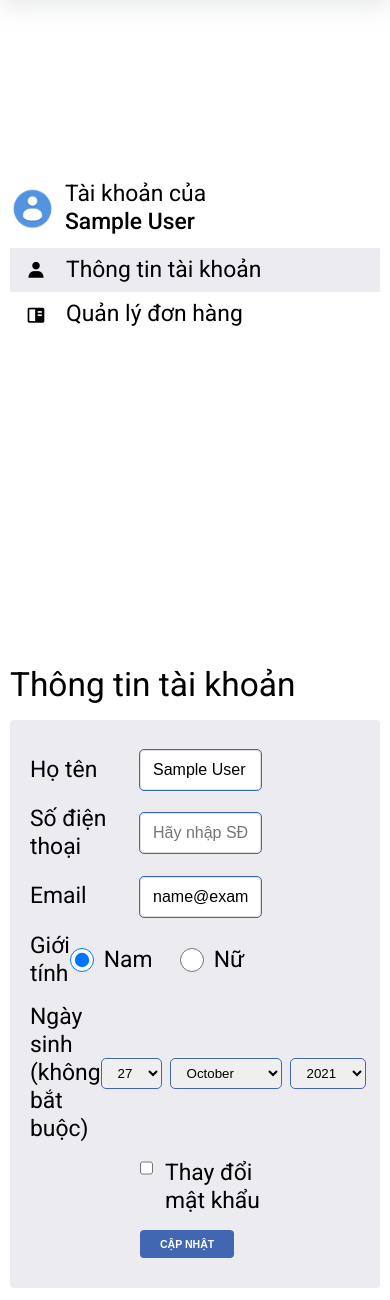
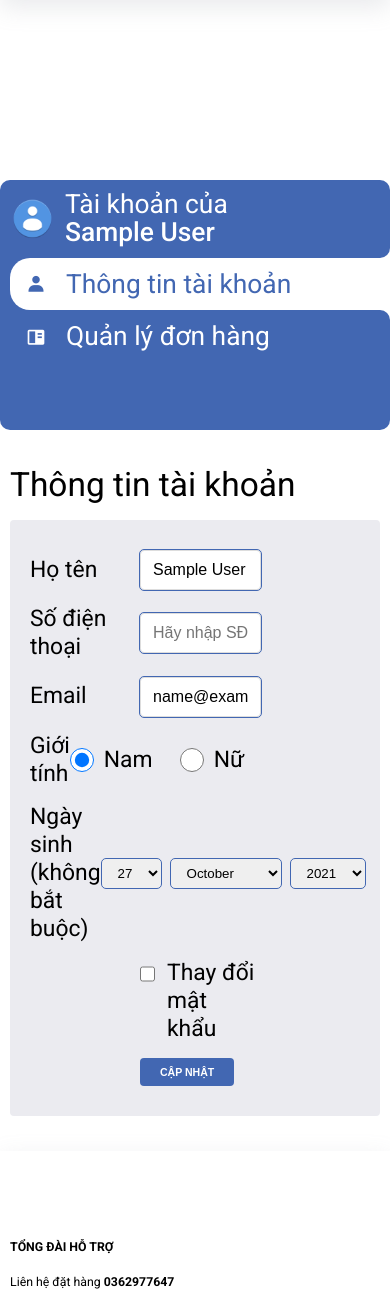
Before and after one commit to huyyenthanh1999/yoloshop, a Node server app: page /account/ in a window 390 px wide. Shown: the part 40-1340 px from the top of the page. Run offline with Node 20, Linux system fonts and the light colour scheme; the visitor is signed in with stand-in values (Sample User, id 1); data that the repository does not hold is empty; some libraries are stand-ins or nearby versions.

Commit message:
fix responsive

```diff
--- a/controllers/catalogsController.js
+++ b/controllers/catalogsController.js
@@ -291,7 +291,8 @@ module.exports.addToCart = async (req, res) => {
       res.status(200).json({
         message:'thêm vào giỏ hàng thành công',
         data: cart,
-        status: 'success'
+        status: 'success',
+        isNew: true
       })
     }
   } catch (error) {
--- a/public/css/account.css
+++ b/public/css/account.css
@@ -1,10 +1,15 @@
 .main {
-    height: auto;
+    min-height: max-content;
 }
+
 /* css for account menu */
 .account-menu {
     min-height: 450px;
-
+    background: #4267b2;
+    color: #fff;
+    padding: 10px 0 10px 10px;
+    font-size: 1.5rem;
+    border-radius: 10px;
 }
 /* end css for account menu */
 .account-avatar {
@@ -31,22 +36,49 @@
 }
 
 .account-action li {
-    padding: 8px 16px;
+    padding: 12px 16px;
     display: flex;
     align-items: center;
     cursor: pointer;
-}
-
-.account-action__item.active {
-    display: flex;
+    position: relative;
 }
 
 .account-action li.active,
 .account-action li:hover {
-    background-color: #ebebf0;
+    background-color: #fff;
+    color: #4267b2;
+    border-top-left-radius: 20px;
+    border-bottom-left-radius: 20px;
+}
+
+.account-action li.active::before,
+.account-action li:hover ::before {
+    content: "";
+    position: absolute;
+    top: -20px;
+    width: 20px;
+    height: 20px;
+    background-color: transparent;
+    right: 0;
+    border-radius: 50%;
+    box-shadow: 10px 10px 0 0 #fff;
+}
+
+.account-action li.active::after,
+.account-action li:hover ::after {
+    content: "";
+    position: absolute;
+    bottom: -20px;
+    width: 20px;
+    height: 20px;
+    background-color: transparent;
+    right: 0;
+    border-radius: 50%;
+    box-shadow: 10px -10px 0 0 #fff;
 }
 
 .account-action li i {
+    display: inline-block;
     font-size: 20px;
     margin-right: 20px;
 }
@@ -200,4 +232,19 @@ td a {
     .ms-grid-col-full {
         width: 100%;
     }
+
+    .account-menu {
+        min-height: 250px;
+    }
 }
+
+@media only screen and (max-width: 37.5em){
+    th {
+        font-size: 1rem;
+    }
+
+    .form-control input[type="checkbox"] {
+        width: 30px;
+        height: 30px;
+    }
+}
--- a/public/css/header.css
+++ b/public/css/header.css
@@ -426,4 +426,9 @@ a.cart-num {
       outline: 2px solid #fff;
       font-size: 13px;
     }
+
+    .user-action ul a {
+      padding: 10px;
+      font-size: 1rem;
+    }
 }
--- a/public/js/product-detail.js
+++ b/public/js/product-detail.js
@@ -105,6 +105,8 @@ async function addCart() {
             })
             if(data.status == 'success'){
                 alert('Thêm vào giỏ hàng thành công!!')
+            }
+            if(data.isNew){
                 let numCart = $('.cart-num').text()
                 $('.cart-num').text(parseInt(numCart) + 1)
             }
```
Also changed, not shown: public/css/featured-card.css (+11 -0 lines).
